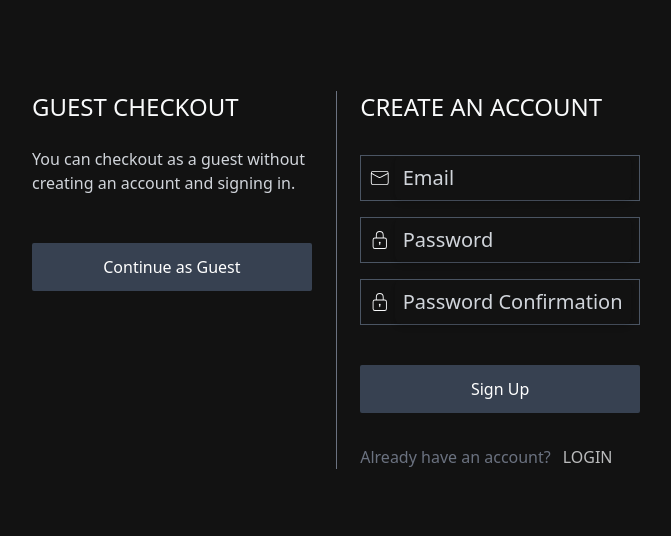
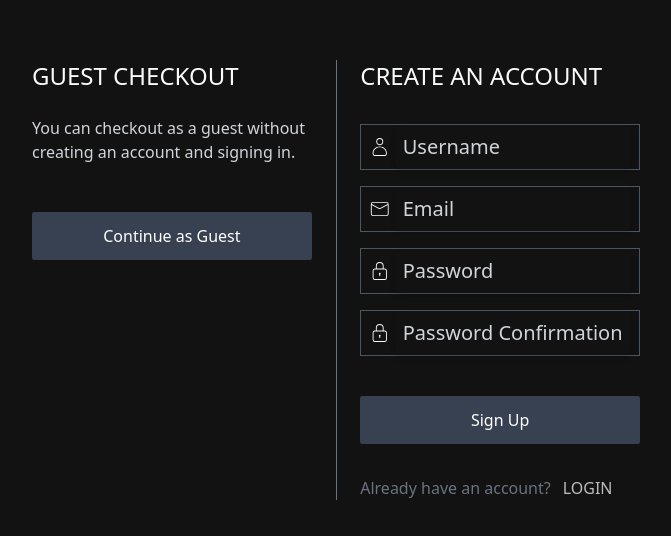
Before and after one commit to rustam-tolipov/rasmga-ol, a React (Vite) app: page /signup in a window 1280 px wide. Shown: the part 120-656 px from the top of the page, without its empty margins (304-975 px from the left). Built offline with nearby package versions, Linux system fonts and the light colour scheme.

Commit message:
Disable reset password

```diff
--- a/src/App.jsx
+++ b/src/App.jsx
@@ -72,8 +72,8 @@
 
           <Route path="login" element={<Login />} />
           <Route path="signup" element={<Signup />} />
-          <Route path="reset-password" element={<ResetPassword />} />
-          <Route path="forgot-password" element={<ForgotPassword />} />
+          {/* <Route path="reset-password" element={<ResetPassword />} /> */}
+          {/* <Route path="forgot-password" element={<ForgotPassword />} /> */}
           <Route path="*" element={<PageNotFound />} />
         </Routes>
       </BrowserRouter>
--- a/src/features/authentication/LoginForm.jsx
+++ b/src/features/authentication/LoginForm.jsx
@@ -33,7 +33,8 @@
         className="flex w-full flex-col gap-4 rounded-md border-gray-700 py-8 text-gray-50"
       >
         {/* USERNAME */}
-        {/* <div className="flex flex-col gap-1">
+        {!isLogin ? (
+          <div className="flex flex-col gap-1">
             <div className="flex flex-row items-center gap-1 border border-gray-600 px-2">
               <CiUser className="text-2xl" />
 
@@ -53,7 +54,8 @@
             {errors.username && (
               <p className="italic text-red-600">{errors.username.message}</p>
             )}
-    </div> */}
+          </div>
+        ) : null}
 
         {/* EMAIL */}
         <div className="flex flex-col gap-1">
--- a/src/pages/Login.jsx
+++ b/src/pages/Login.jsx
@@ -45,7 +45,7 @@
             error={error}
             forgotPassword={forgotPassword}
           />
-          <div className="flex items-center gap-3">
+          {/* <div className="flex items-center gap-3">
             <span className="text-gray-500">Forgot your password?</span>
             <NavLink
               to="/forgot-password"
@@ -53,7 +53,7 @@
             >
               RESET PASSWORD
             </NavLink>
-          </div>
+          </div> */}
           <div className="flex items-center gap-3">
             <span className="text-gray-500">Don&apos;t have an account?</span>
             <NavLink
--- a/src/utils/constants.js
+++ b/src/utils/constants.js
@@ -4,5 +4,4 @@
 
 const isLocal = true;
 
-export const BASE_URL = BASE_MAIN_URL;
-// export const BASE_URL = isLocal ? BASE_LOCAL_URL : BASE_MAIN_URL;
+export const BASE_URL = isLocal ? BASE_LOCAL_URL : BASE_MAIN_URL;
```
Lines whose indentation alone changed are shown as unchanged.
